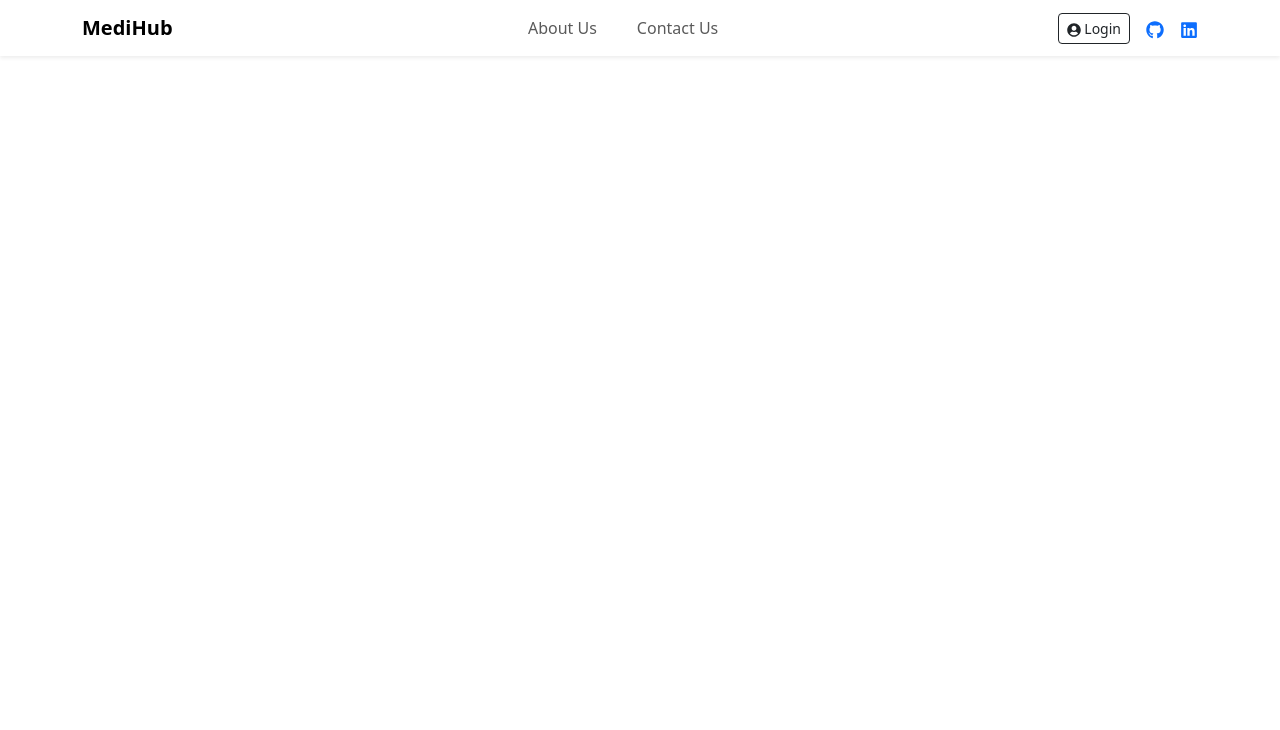
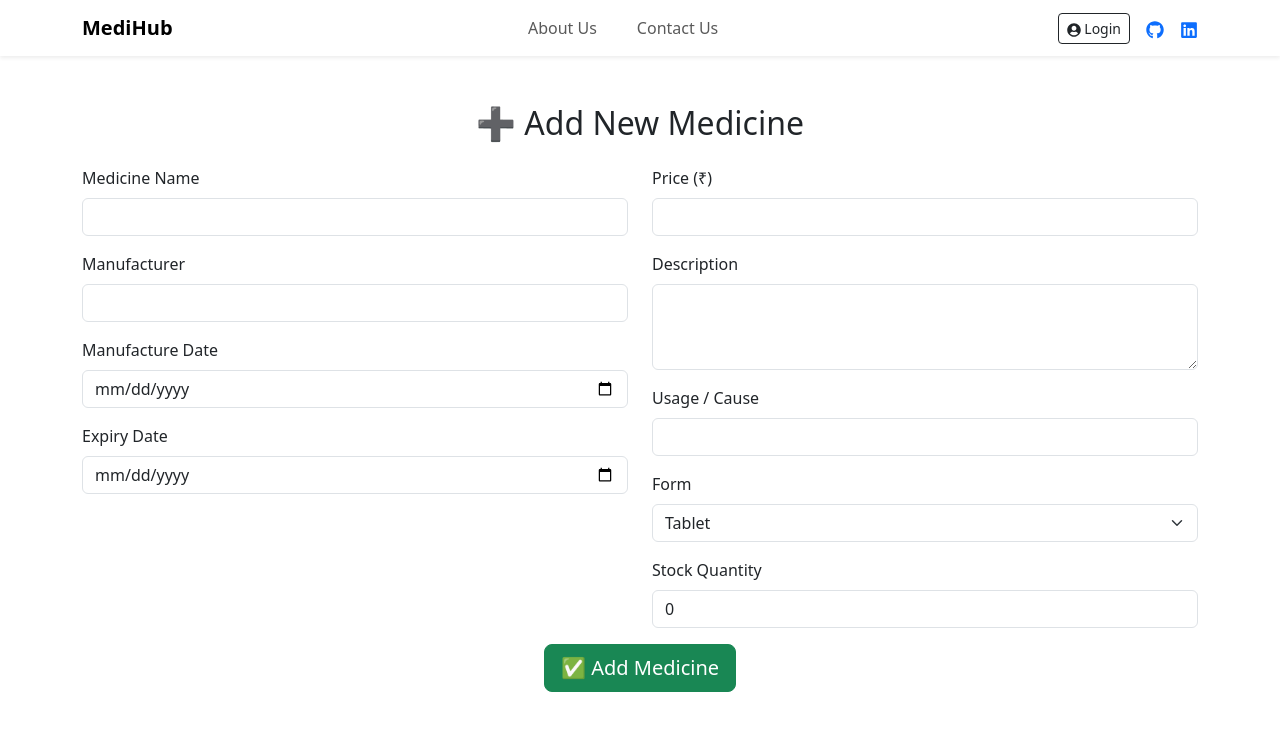
Before and after one commit to JahnaviYelishala1/medihub, a React (Create React App) app in the folder frontend/: page /admin/add-medicine in a window 1280 px wide. Shown: the top 730 px of the page. Built offline with nearby package versions, Linux system fonts and the light colour scheme.

Commit message:
update admin-dashboard

```diff
--- a/frontend/src/App.js
+++ b/frontend/src/App.js
@@ -17,6 +17,7 @@ import AllDoctors from './components/AllDoctors';
 import AboutPage from './components/AboutPage';
 import ContactPage from './components/ContactPage';
 import AdminDashboard from './components/AdminDashboard';
+import AddMedicineForm from './components/AddMedicineForm';
 import './components/Footer';
 
 function App() {
@@ -39,6 +40,7 @@ function App() {
         <Route path="/about" element={<AboutPage />} />
         <Route path="/contact" element={<ContactPage />} />
         <Route path="/admin-dashboard" element={<AdminDashboard />} />
+        <Route path="/admin/add-medicine" element={<AddMedicineForm />} />
 
 
         {/* Add other routes here */}
--- /dev/null
+++ b/frontend/src/components/AddMedicineForm.js
@@ -0,0 +1,172 @@
+import React, { useState } from 'react';
+import axios from 'axios';
+import { Button, Form, Container, Row, Col } from 'react-bootstrap';
+
+const AddMedicineForm = () => {
+  const [medicine, setMedicine] = useState({
+    name: '',
+    manufacturer: '',
+    manufactureDate: '',
+    expiryDate: '',
+    price: '',
+    description: '',
+    usage: '',
+    form: 'Tablet',
+    stock: 0,
+  });
+
+  const handleChange = (e) => {
+    setMedicine({ ...medicine, [e.target.name]: e.target.value });
+  };
+
+  const handleSubmit = async (e) => {
+    e.preventDefault();
+    try {
+      const token = localStorage.getItem('userToken');
+      await axios.post('https://your-api-url.com/api/medicines', medicine, {
+        headers: {
+          Authorization: `Bearer ${token}`,
+        },
+      });
+      alert('✅ Medicine added successfully!');
+      setMedicine({
+        name: '',
+        manufacturer: '',
+        manufactureDate: '',
+        expiryDate: '',
+        price: '',
+        description: '',
+        usage: '',
+        form: 'Tablet',
+        stock: 0,
+      });
+    } catch (err) {
+      console.error(err);
+      alert('❌ Failed to add medicine. Try again.');
+    }
+  };
+
+  return (
+    <Container className="mt-5">
+      <h2 className="mb-4 text-center">➕ Add New Medicine</h2>
+      <Form onSubmit={handleSubmit}>
+        <Row>
+          <Col md={6}>
+            <Form.Group className="mb-3">
+              <Form.Label>Medicine Name</Form.Label>
+              <Form.Control
+                type="text"
+                name="name"
+                value={medicine.name}
+                onChange={handleChange}
+                required
+              />
+            </Form.Group>
+
+            <Form.Group className="mb-3">
+              <Form.Label>Manufacturer</Form.Label>
+              <Form.Control
+                type="text"
+                name="manufacturer"
+                value={medicine.manufacturer}
+                onChange={handleChange}
+                required
+              />
+            </Form.Group>
+
+            <Form.Group className="mb-3">
+              <Form.Label>Manufacture Date</Form.Label>
+              <Form.Control
+                type="date"
+                name="manufactureDate"
+                value={medicine.manufactureDate}
+                onChange={handleChange}
+                required
+              />
+            </Form.Group>
+
+            <Form.Group className="mb-3">
+              <Form.Label>Expiry Date</Form.Label>
+              <Form.Control
+                type="date"
+                name="expiryDate"
+                value={medicine.expiryDate}
+                onChange={handleChange}
+                required
+              />
+            </Form.Group>
+          </Col>
+
+          <Col md={6}>
+            <Form.Group className="mb-3">
+              <Form.Label>Price (₹)</Form.Label>
+              <Form.Control
+                type="number"
+                name="price"
+                value={medicine.price}
+                onChange={handleChange}
+                required
+                min="0"
+                step="0.01"
+              />
+            </Form.Group>
+
+            <Form.Group className="mb-3">
+              <Form.Label>Description</Form.Label>
+              <Form.Control
+                as="textarea"
+                name="description"
+                rows={3}
+                value={medicine.description}
+                onChange={handleChange}
+              />
+            </Form.Group>
+
+            <Form.Group className="mb-3">
+              <Form.Label>Usage / Cause</Form.Label>
+              <Form.Control
+                type="text"
+                name="usage"
+                value={medicine.usage}
+                onChange={handleChange}
+                required
+              />
+            </Form.Group>
+
+            <Form.Group className="mb-3">
+              <Form.Label>Form</Form.Label>
+              <Form.Select name="form" value={medicine.form} onChange={handleChange} required>
+                <option value="Tablet">Tablet</option>
+                <option value="Capsule">Capsule</option>
+                <option value="Syrup">Syrup</option>
+                <option value="Injection">Injection</option>
+                <option value="Ointment">Ointment</option>
+                <option value="Drops">Drops</option>
+                <option value="Powder">Powder</option>
+              </Form.Select>
+            </Form.Group>
+
+            <Form.Group className="mb-3">
+              <Form.Label>Stock Quantity</Form.Label>
+              <Form.Control
+                type="number"
+                name="stock"
+                value={medicine.stock}
+                onChange={handleChange}
+                min="0"
+                required
+              />
+            </Form.Group>
+          </Col>
+        </Row>
+        <div className="text-center">
+          <Button type="submit" variant="success" size="lg">
+            ✅ Add Medicine
+          </Button>
+        </div>
+      </Form>
+    </Container>
+  );
+};
+
+export default AddMedicineForm;
```
